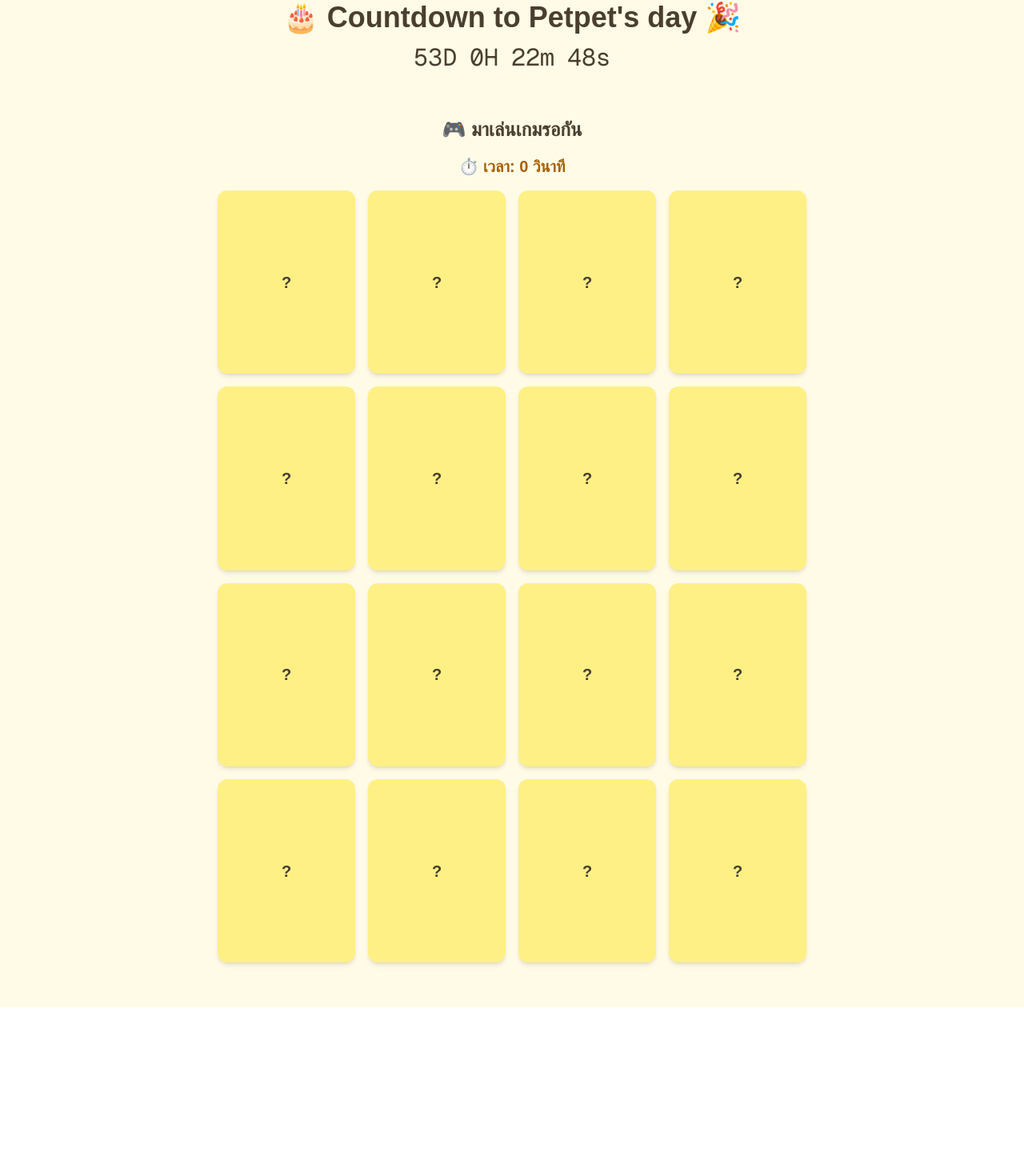
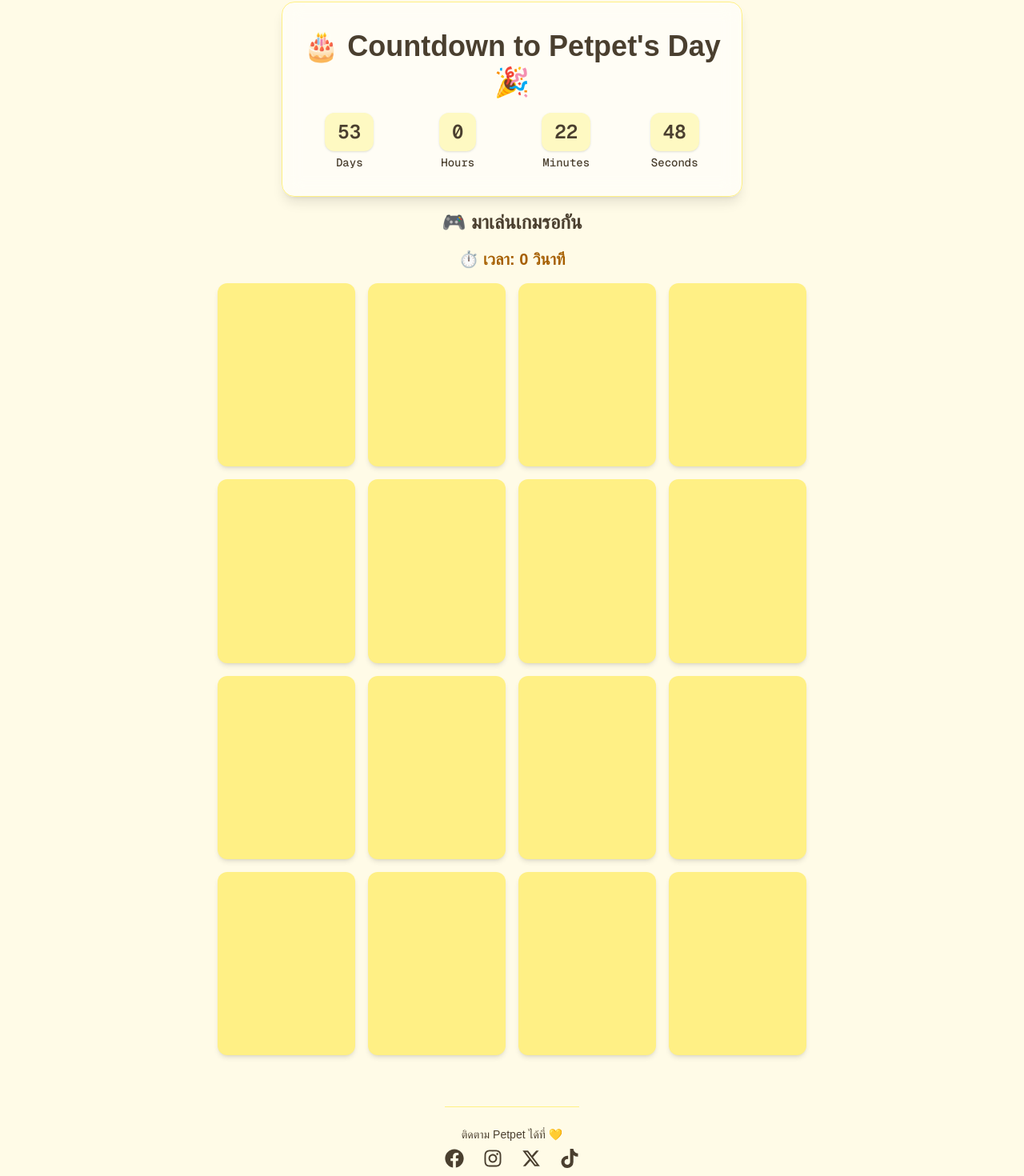
Before and after one commit to sanellman/ipetpetu-next, a Next.js app: page / in a window 1280 px wide. Shown: the part 38-1508 px from the top of the page at 80% size. Before the commit the page ends 1297 px from the top, so only its background shows below. Built offline with nearby package versions, Linux system fonts and the light colour scheme.

Commit message:
add border to countdown

```diff
--- a/src/app/components/Card.jsx
+++ b/src/app/components/Card.jsx
@@ -15,7 +15,7 @@ export default function Card({ card, onClick }) {
       >
         {/* Back side */}
         <div className="absolute inset-0 [backface-visibility:hidden] bg-yellow-200 rounded-xl shadow-md flex items-center justify-center text-xl font-bold">
-          ?
+
         </div>
 
         {/* Front side */}
--- /dev/null
+++ b/src/app/components/Navbar.jsx
@@ -0,0 +1,18 @@
+"use client";
+
+import Link from "next/link";
+
+export default function Navbar() {
+  return (
+    <nav className="w-full bg-[#fff8d6] text-[#4a3f2f] shadow-md py-3 px-6 fixed top-0 left-0 z-50">
+      <div className="max-w-6xl mx-auto flex justify-between items-center">
+        <h1 className="text-xl font-bold">🎉 Petpet Birthday</h1>
+        <div className="space-x-4">
+          <Link href="#countdown" className="hover:underline">Countdown</Link>
+          <Link href="#game" className="hover:underline">Game</Link>
+          <Link href="#about" className="hover:underline">About</Link>
+        </div>
+      </div>
+    </nav>
+  );
+}
--- a/src/app/page.jsx
+++ b/src/app/page.jsx
@@ -24,18 +24,31 @@ function Countdown() {
   if (timeLeft.total <= 0) return null;
 
   return (
-    <div className="min-h-screen flex flex-col items-center justify-start bg-[#fffbe7] text-[#4a3f2f] px-4 py-10 space-y-10">
+    <>
+      <div className="min-h-screen flex flex-col items-center justify-start bg-[#fffbe7] text-[#4a3f2f] px-4 py-10">
 
         {/* Countdown */}
-      <div className="text-center">
-        <h1 className="text-3xl sm:text-4xl font-bold mb-3">
-          🎂 Countdown to Petpet's day 🎉
+        <div className="text-center w-full max-w-xl bg-white/60 backdrop-blur-md border border-yellow-200 rounded-2xl shadow-lg px-6 py-8">
+          <h1 className="text-3xl sm:text-4xl font-bold mb-4 text-[#4a3f2f] leading-tight">
+            🎂 Countdown to<br className="sm:hidden" /> Petpet's Day 🎉
           </h1>
-        <div className="text-2xl sm:text-3xl font-mono flex gap-4 justify-center">
-          <span>{timeLeft.days}D</span>
-          <span>{timeLeft.hours}H</span>
-          <span>{timeLeft.minutes}m</span>
-          <span>{timeLeft.seconds}s</span>
+          <div className="mt-4 grid grid-cols-4 gap-4 text-[#4a3f2f] text-xl sm:text-2xl font-mono font-semibold">
+            <div className="flex flex-col items-center">
+              <span className="bg-yellow-100 px-4 py-2 rounded-xl shadow">{timeLeft.days}</span>
+              <span className="mt-1 text-sm font-medium">Days</span>
+            </div>
+            <div className="flex flex-col items-center">
+              <span className="bg-yellow-100 px-4 py-2 rounded-xl shadow">{timeLeft.hours}</span>
+              <span className="mt-1 text-sm font-medium">Hours</span>
+            </div>
+            <div className="flex flex-col items-center">
+              <span className="bg-yellow-100 px-4 py-2 rounded-xl shadow">{timeLeft.minutes}</span>
+              <span className="mt-1 text-sm font-medium">Minutes</span>
+            </div>
+            <div className="flex flex-col items-center">
+              <span className="bg-yellow-100 px-4 py-2 rounded-xl shadow">{timeLeft.seconds}</span>
+              <span className="mt-1 text-sm font-medium">Seconds</span>
+            </div>
           </div>
         </div>
 
@@ -43,7 +56,26 @@ function Countdown() {
         <section className="w-full max-w-3xl">
           <FlipCardGame />
         </section>
+        <footer className="mt-12 text-center border-t border-yellow-200 pt-6">
+          <p className="text-sm mb-2">ติดตาม Petpet ได้ที่ 💛</p>
+          <div className="flex justify-center gap-6 text-2xl text-[#4a3f2f]">
+            <a href="https://www.facebook.com/petpet.euphonie" target="_blank" rel="noopener noreferrer">
+              <FaFacebook className="hover:text-blue-500 transition" />
+            </a>
+            <a href="https://instagram.com/petpet.euphonie" target="_blank" rel="noopener noreferrer">
+              <FaInstagram className="hover:text-pink-500 transition" />
+            </a>
+            <a href="https://www.x.com/petpet_euphonie" target="_blank" rel="noopener noreferrer">
+              <FaXTwitter className="hover:text-red-500 transition" />
+            </a>
+            <a href="https://www.tiktok.com/@petpet.euphonie" target="_blank" rel="noopener noreferrer">
+              <FaTiktok className="hover:text-red-500 transition" />
+            </a>
           </div>
+          <p className="mt-4 text-xs text-gray-400">© 2025 Petpet Fan Project</p>
+        </footer>
+      </div>
+    </>
   );
 }
 
@@ -83,6 +115,7 @@ export default function Home() {
   if (!showMain) return <Countdown />;
 
   return (
+    <>
       <main className="min-h-screen flex flex-col justify-between bg-[#fffbe7] text-[#4a3f2f] px-6 py-12">
         <div className="flex flex-col items-center text-center">
           <h1 className="text-5xl font-bold mb-4">🎉 สุขสันต์วันเกิด Petpet 🎂</h1>
@@ -123,5 +156,6 @@ export default function Home() {
           <p className="mt-4 text-xs text-gray-400">© 2025 Petpet Fan Project</p>
         </footer>
       </main>
+    </>
   );
 }
```
Lines whose indentation alone changed are shown as unchanged.
